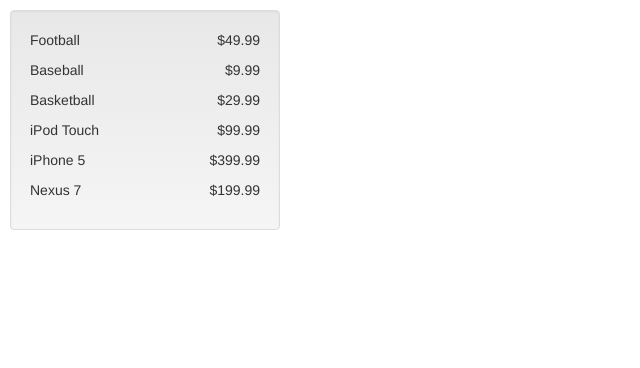
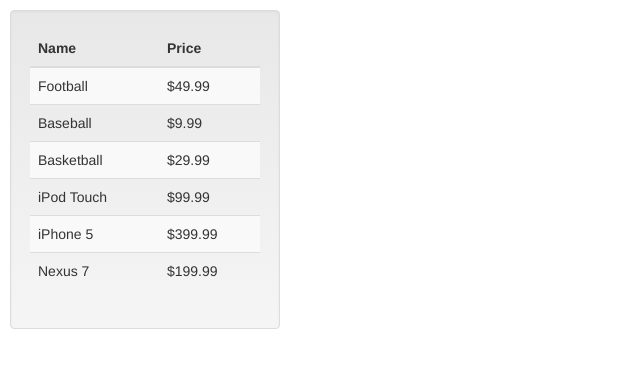
Before and after one commit to AlexKVal/products-bs3, a website: page index.html in a window 1280 px wide. Shown: the whole page, without its empty margins (0-640 px from the left). Drawn offline with nearby package versions, Linux system fonts and the light colour scheme.

Commit message:
refactor to striped table

```diff
--- a/index.html
+++ b/index.html
@@ -10,12 +10,25 @@
 <body>
 
   <div ng-controller='FilterableTableController as ftable' class='well filterable-table'>
+
     <div class='search-bar'>
       <!-- ... -->
     </div>
-    <div class='products-table' ng-repeat='product in ftable.products'>
-      <p>{{product.name}}<span class='pull-right'>{{product.price}}</span></p>
-    </div>
+
+    <table class='table table-striped table-hover'>
+      <thead>
+        <tr><th>Name</th><th><span className="pull-right">Price</span></th></tr>
+      </thead>
+
+      <tbody><!-- products-table -->
+        <tr ng-repeat='product in ftable.products'>
+          <td>{{product.name}}</td>
+          <td><span className="pull-right">{{product.price}}</span></td>
+        </tr>
+      </tbody>
+
+    </table>
+
   </div>
 
   <script src="bower_components/angular/angular.js"></script>
```
